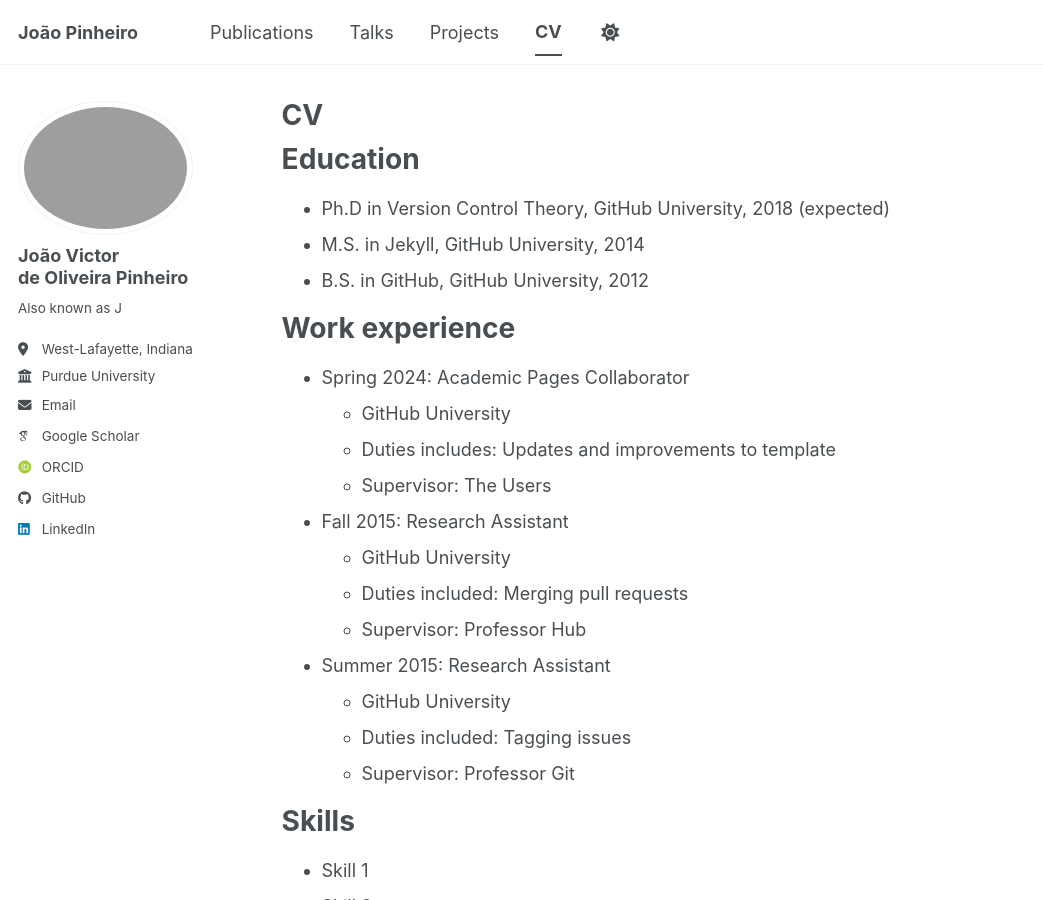
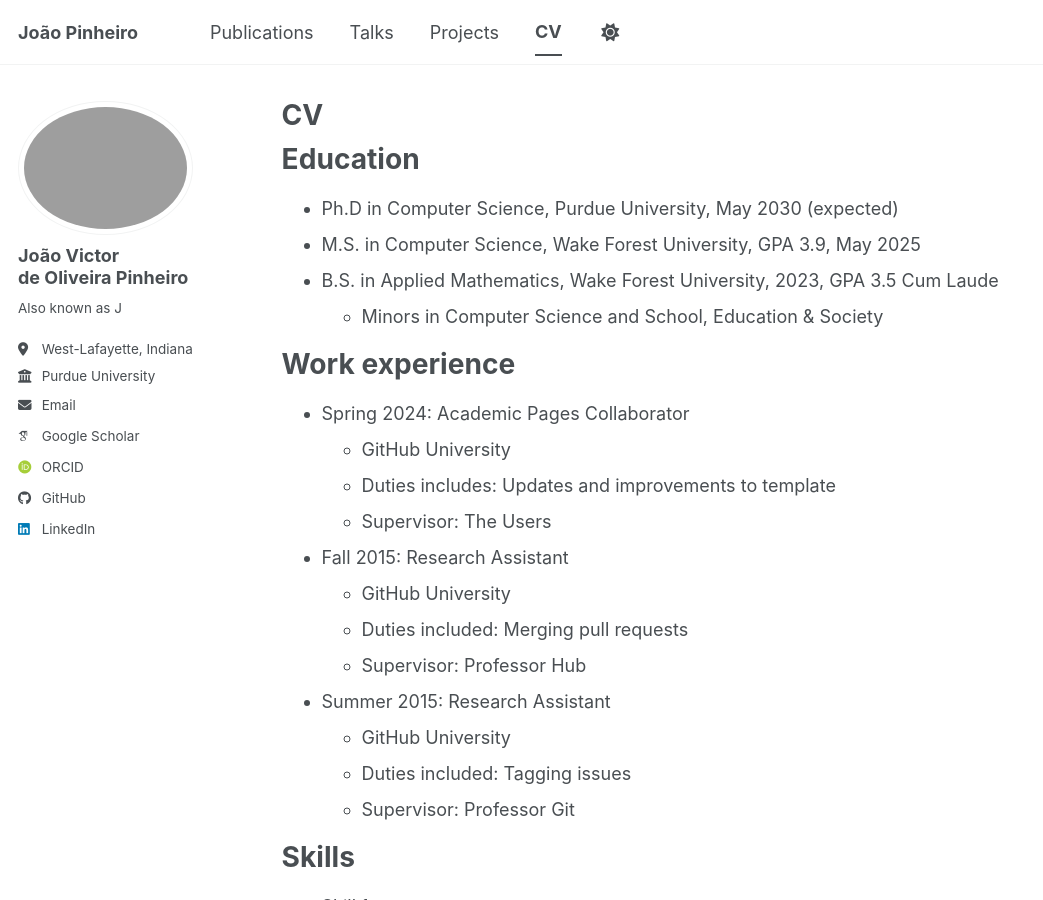
Before and after one commit to Jv7Pinheiro/Jv7Pinheiro.github.io, a Jekyll site: the page built from _pages/cv.md, in a window 1280 px wide and 900 px high. Shown: the whole window, without its empty margins (0-1043 px from the left). Built offline with Jekyll 4.4.1, drawn with Linux system fonts in a browser that asks for light colours; some web fonts are replaced; a script bundle is joined from its source files by our own code; library files that are not in the unit come from our copies.

Commit message:
First edits to CV

```diff
--- a/_pages/cv.md
+++ b/_pages/cv.md
@@ -11,9 +11,10 @@
 
 Education
 ======
-* Ph.D in Version Control Theory, GitHub University, 2018 (expected)
-* M.S. in Jekyll, GitHub University, 2014
-* B.S. in GitHub, GitHub University, 2012
+* Ph.D in Computer Science, Purdue University, May 2030 (expected)
+* M.S. in Computer Science, Wake Forest University, GPA 3.9, May 2025
+* B.S. in Applied Mathematics, Wake Forest University, 2023, GPA 3.5 Cum Laude
+  * Minors in Computer Science and School, Education & Society
 
 Work experience
 ======
```
